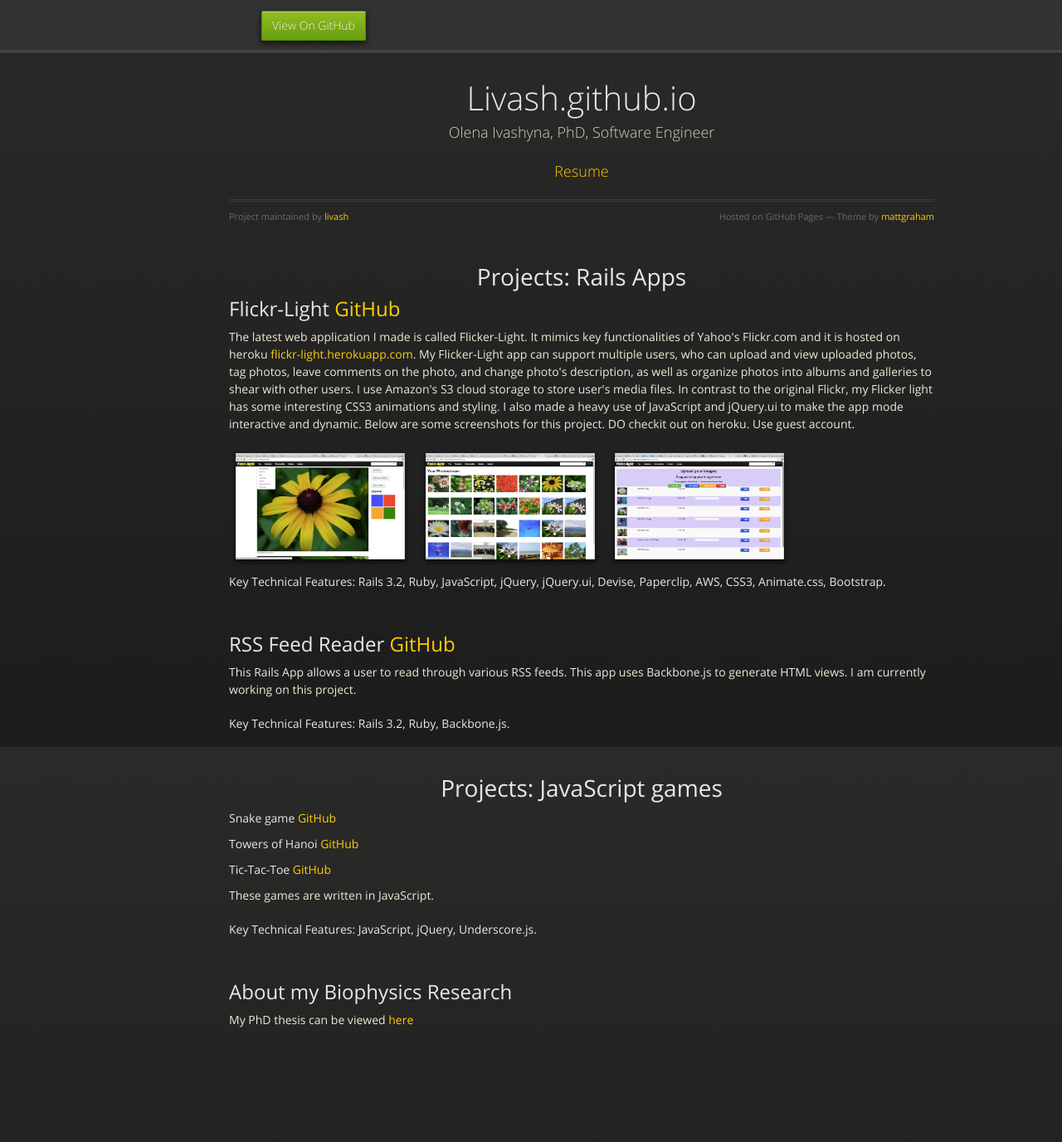
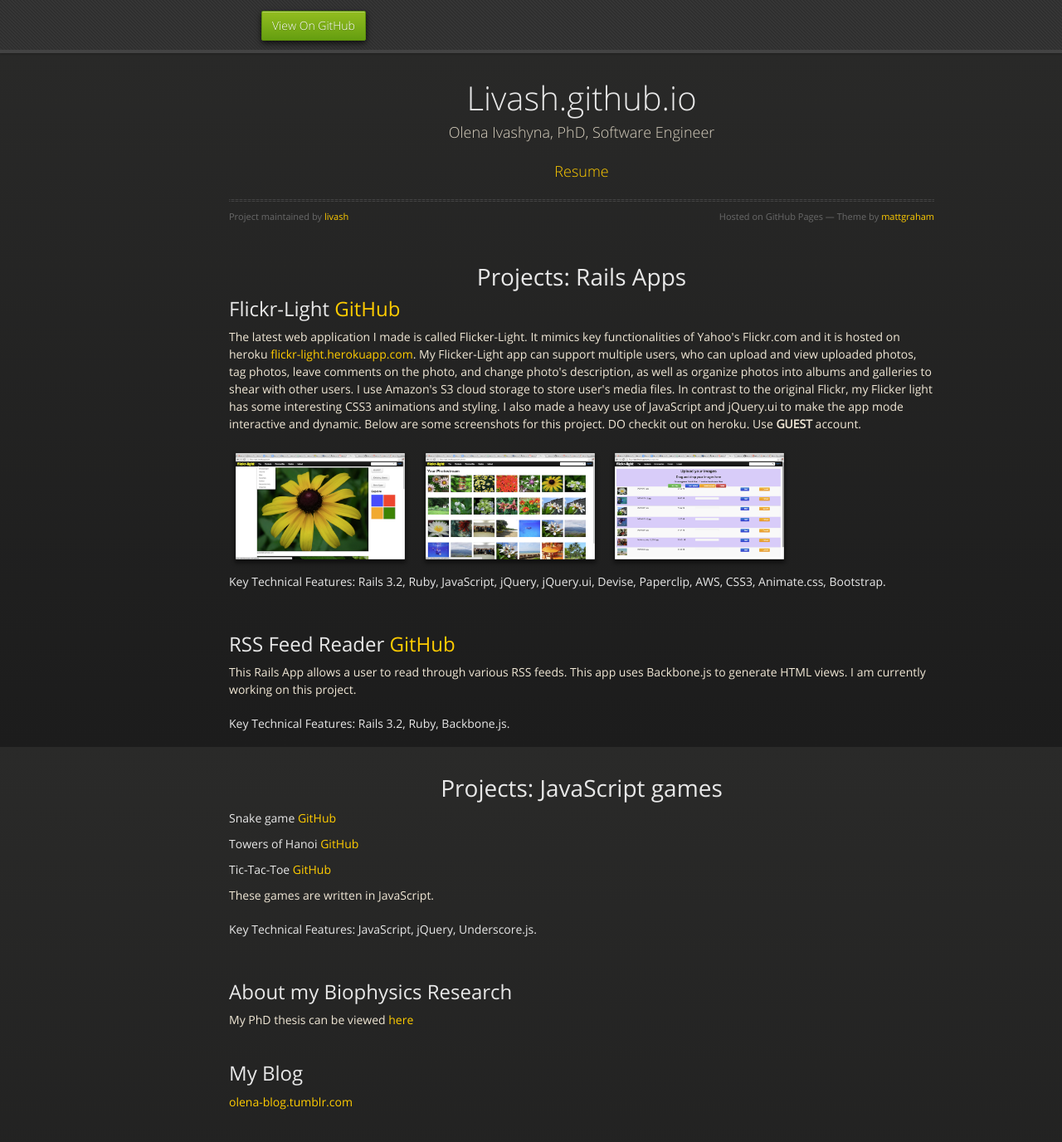
Before and after one commit to livash/livash.github.io, a Jekyll site: the page index.html, which Jekyll copies as it is, in a window 1280 px wide and 1400 px high. Shown: the top 1376 px of the window at 83% size. Built offline with Jekyll 4.4.1, drawn with Linux system fonts in a browser that asks for light colours; nearby versions of some CDN libraries.

Commit message:
blog info added

```diff
--- a/index.html
+++ b/index.html
@@ -37,7 +37,7 @@
 <a name="flickr-light-github" class="anchor" href="#flickr-light-github"><span class="octicon octicon-link"></span></a>Flickr-Light <a href="https://github.com/livash/Flicker">GitHub</a>
 </h2>
 
-<p>The latest web application I made is called Flicker-Light. It mimics key functionalities of Yahoo's Flickr.com and it is hosted on heroku <a href="http://flickr-light.herokuapp.com">flickr-light.herokuapp.com</a>. My Flicker-Light app can support multiple users, who can upload and view uploaded photos, tag photos, leave comments on the photo, and change photo's description, as well as organize photos into albums and galleries to shear with other users. I use Amazon's S3 cloud storage to store user's media files. In contrast to the original Flickr, my Flicker light has some interesting CSS3 animations and styling. I also made a heavy use of JavaScript and jQuery.ui to make  the app mode interactive and dynamic. Below are some screenshots for this project. DO checkit out on heroku. Use guest account.</p>
+<p>The latest web application I made is called Flicker-Light. It mimics key functionalities of Yahoo's Flickr.com and it is hosted on heroku <a href="http://flickr-light.herokuapp.com">flickr-light.herokuapp.com</a>. My Flicker-Light app can support multiple users, who can upload and view uploaded photos, tag photos, leave comments on the photo, and change photo's description, as well as organize photos into albums and galleries to shear with other users. I use Amazon's S3 cloud storage to store user's media files. In contrast to the original Flickr, my Flicker light has some interesting CSS3 animations and styling. I also made a heavy use of JavaScript and jQuery.ui to make  the app mode interactive and dynamic. Below are some screenshots for this project. DO checkit out on heroku. Use <b>GUEST</b> account.</p>
 <div class="images">
 	<div class="image-thumb"><img src="images/ScreenShot_01.png" style="width:220px;"></img></div>
 	<div class="image-thumb"><img src="images/ScreenShot_02.png" style="width:220px;"></img></div>
@@ -82,6 +82,9 @@ Tic-Tac-Toe <a href="https://github.com/livash/">GitHub</a>
 <br>
 <h2>About my Biophysics Research</h2>
 <p>My PhD thesis can be viewed <a href="http://openscholarship.wustl.edu/etd/411/">here</a></p>
+<br>
+<h2>My Blog</h2>
+<p><a href="http://olena-blog.tumblr.com">olena-blog.tumblr.com</a></p>
 
       </section>
 
```
